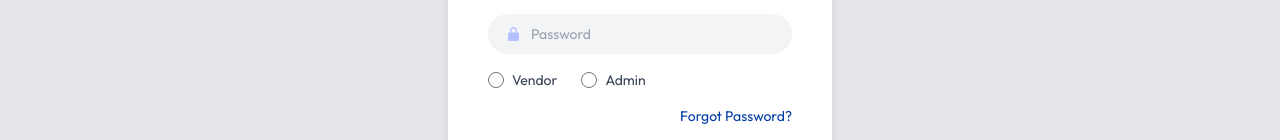
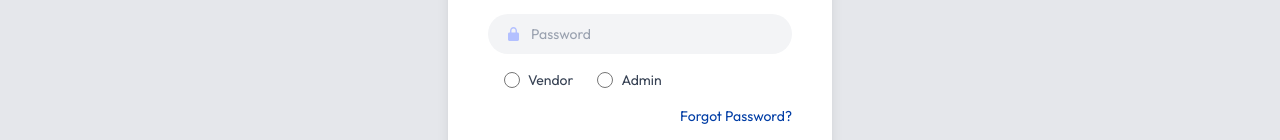
Before and after one commit to Roshan-Metrix/decathlon-waste-management-vendor-portal, a React (Vite) app in the folder frontend/: page /login in a window 1280 px wide. Shown: the part 376-516 px from the top of the page. Built offline with nearby package versions, Linux system fonts and the light colour scheme; no server answers.

Commit message:
Modified UI

```diff
--- a/frontend/src/pages/Login.jsx
+++ b/frontend/src/pages/Login.jsx
@@ -97,7 +97,7 @@ const Login = () => {
           </div>
 
           {/* Role */}
-          <div className="mb-4 flex gap-6">
+          <div className="mb-4 flex gap-6 ml-4">
             <label className="flex items-center gap-2 cursor-pointer">
               <input
                 type="radio"
```
